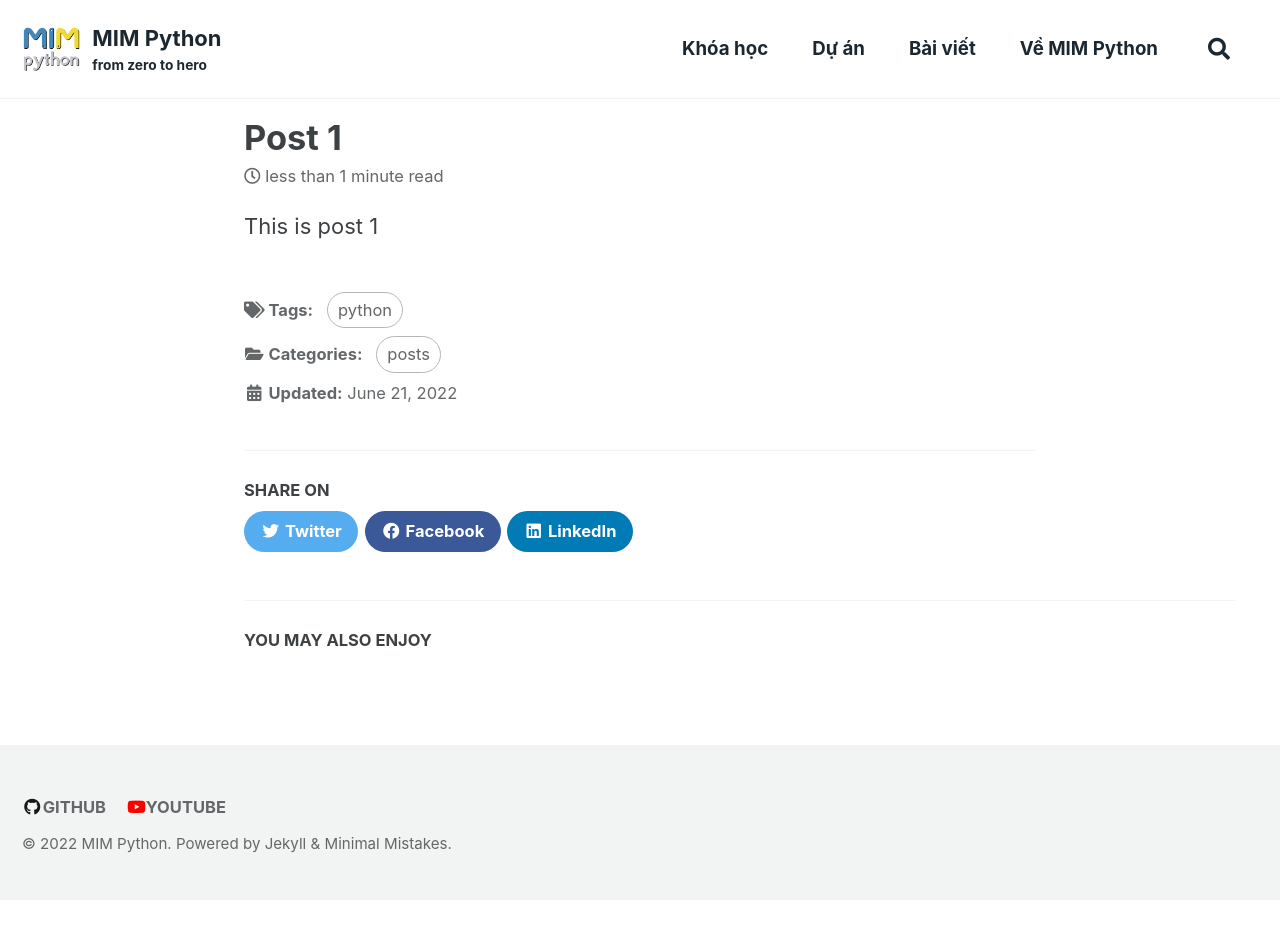
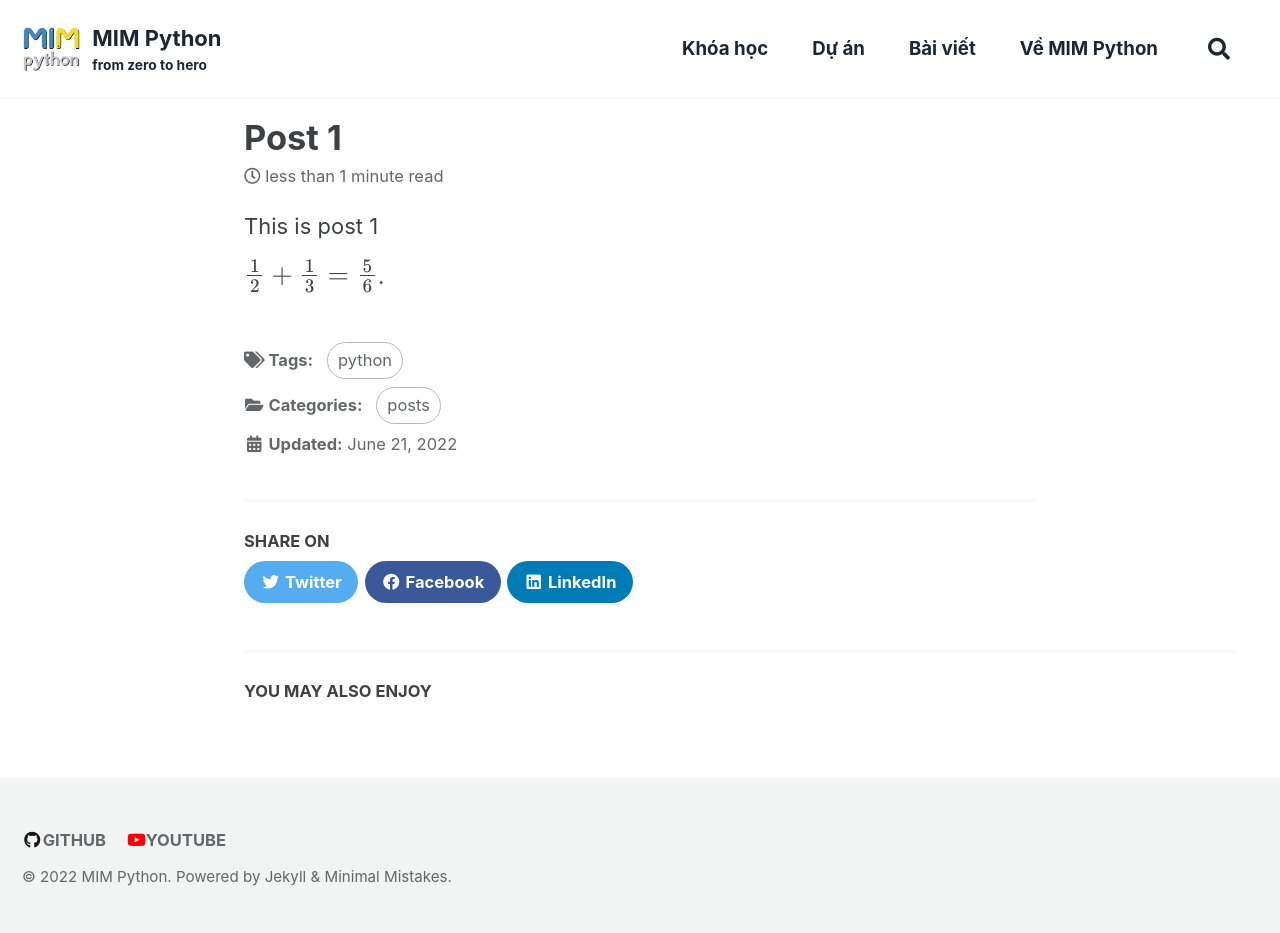
Before and after one commit to MIMPython/mimpython.github.io, a Jekyll site: the page built from _posts/2022-06-21-post01.md, in a window 1280 px wide. Built offline with Jekyll 4.4.1, drawn with Linux system fonts in a browser that asks for light colours; cached includes are drawn as plain includes; formulas are drawn with MathJax 3; before the commit the page ends 900 px from its top, so only the background shows below that; some of the changed lines change nothing that is shown.

Commit message:
Using latex for website

```diff
--- a/_layouts/default.html
+++ b/_layouts/default.html
@@ -34,6 +34,19 @@
         {% include_cached footer.html %}
       </footer>
     </div>
+    <script type="text/x-mathjax-config">
+      MathJax.Hub.Config({
+        tex2jax: {
+          inlineMath: [['$','$'], ['\\(','\\)']],
+          displayMath: [['$$', '$$'], ["\\[","\\]"]],
+          processEscapes: true,
+        }
+      });
+    </script>
+    <script
+      src="https://cdn.mathjax.org/mathjax/latest/MathJax.js?config=TeX-AMS-MML_HTMLorMML"
+      type="text/javascript">
+    </script>
 
     {% include scripts.html %}
 
--- a/_posts/2022-06-21-post01.md
+++ b/_posts/2022-06-21-post01.md
@@ -7,3 +7,5 @@
 ---
 
 This is post 1
+
+$\frac{1}{2} + \frac{1}{3} = \frac{5}{6}$.
```
